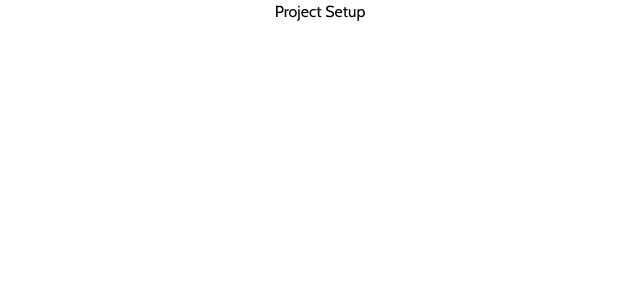
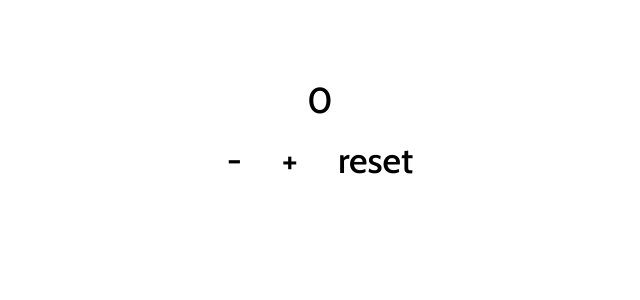
Before and after one commit to alwaysappear/redux-prac, a React (Vite) app: page / in a window 1280 px wide. Shown: the top 300 px of the page, without its empty margins (320-960 px from the left). Built offline with nearby package versions, Linux system fonts and the light colour scheme.

Commit message:
counter component

```diff
--- a/src/App.jsx
+++ b/src/App.jsx
@@ -1,7 +1,9 @@
+import Counter from "./features/counter/Counter"
+
 function App() {
   return (
     <>
-      <p>Project Setup</p>
+      <Counter />
     </>
   )
 }
```
